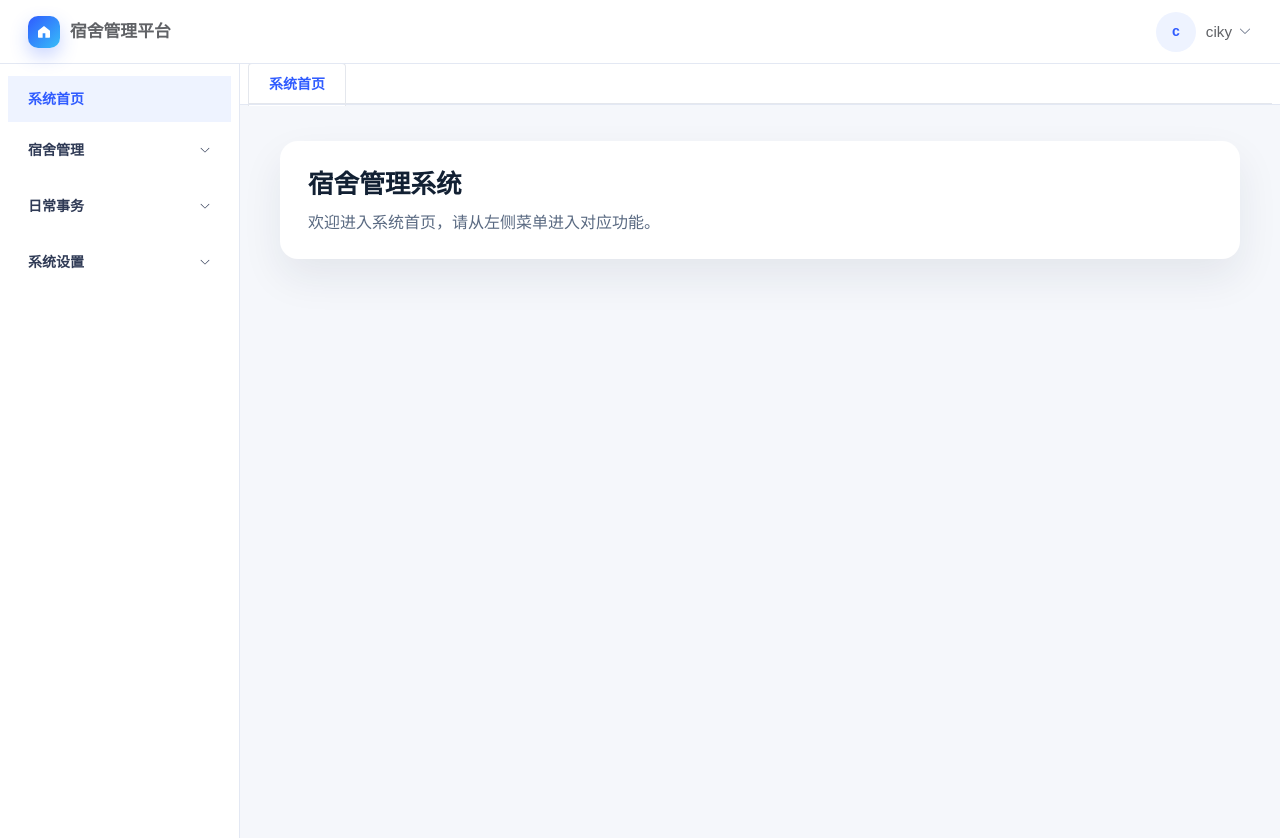
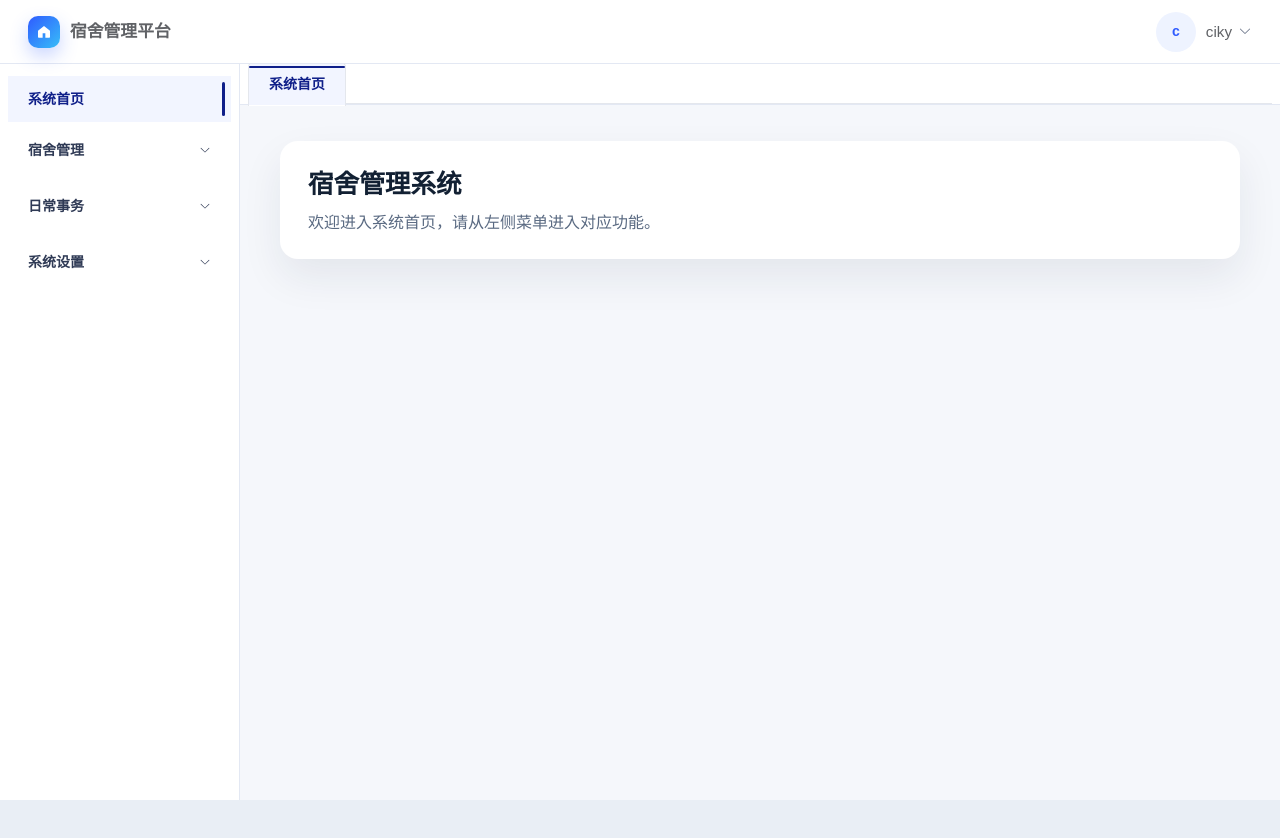
Before and after one commit to Ciky03/dormitory-manage-web, a Vue app: page /home in a window 1280 px wide. Shown: the top 838 px of the page. After the commit the page ends 800 px from the top, so only its background shows below. Built offline with nearby package versions, Linux system fonts and the light colour scheme.

Commit message:
fix: 侧边栏,tab栏样式调整

```diff
--- a/src/components/SideNav.vue
+++ b/src/components/SideNav.vue
@@ -48,7 +48,7 @@ const activePath = computed(() => route.path)
         router
         background-color="transparent"
         text-color="#2f3a55"
-        active-text-color="#2f5bff"
+        active-text-color="var(--app-primary)"
       >
         <el-menu-item
           v-for="item in topLevelItems"
@@ -114,13 +114,25 @@ const activePath = computed(() => route.path)
   height: 38px;
   line-height: 38px;
   padding-left: 22px;
-  border-radius: 10px;
+  border-radius: 4px;
   margin: 2px 8px;
+  position: relative;
 }
 
 .menu :deep(.el-menu-item.is-active) {
-  background: #eef3ff;
-  color: #2f5bff;
+  background: #f2f5ff;
+  color: var(--app-primary);
+}
+
+.menu :deep(.el-menu-item.is-active)::after {
+  content: "";
+  position: absolute;
+  right: 6px;
+  top: 6px;
+  bottom: 6px;
+  width: 3px;
+  border-radius: 3px;
+  background: var(--app-primary);
 }
 
 .todo-tag {
--- a/src/components/TabSwitch.vue
+++ b/src/components/TabSwitch.vue
@@ -62,11 +62,30 @@ const handleTabRemove = (name) => {
 .tabs :deep(.el-tabs__item) {
   height: 42px;
   line-height: 42px;
-  border-radius: 10px 10px 0 0;
+  border-radius: 4px 4px 0 0;
   font-weight: 600;
+  position: relative;
+  border-left: none;
+  border-right: none;
 }
 
 .tabs :deep(.el-tabs__item.is-active) {
-  color: #2f5bff;
+  color: var(--app-primary);
+  background: #f2f5ff;
+}
+
+.tabs :deep(.el-tabs__item.is-active)::after {
+  content: "";
+  position: absolute;
+  left: 0;
+  right: 0;
+  top: 2px;
+  height: 2px;
+  border-radius: 3px;
+  background: var(--app-primary);
+}
+
+.tabs :deep(.el-tabs__nav) {
+  border: none;
 }
 </style>
--- a/src/layouts/MainLayout.vue
+++ b/src/layouts/MainLayout.vue
@@ -73,7 +73,7 @@ const handleTabChange = (name) => {
 
 <style scoped>
 .app-layout {
-  min-height: 100vh;
+  height: 100vh;
   display: flex;
   flex-direction: column;
   background: #f5f7fb;
@@ -89,15 +89,20 @@ const handleTabChange = (name) => {
   display: grid;
   grid-template-columns: auto 1fr;
   min-height: 0;
+  flex: 1 1 auto;
+  overflow: hidden;
 }
 
 .app-main {
   display: flex;
   flex-direction: column;
   min-width: 0;
+  min-height: 0;
 }
 
 .app-content {
   padding: 36px 40px;
+  flex: 1 1 auto;
+  overflow: auto;
 }
 </style>
--- a/src/styles/global.css
+++ b/src/styles/global.css
@@ -6,8 +6,8 @@
   background-color: #e9eef5;
   text-rendering: optimizeLegibility;
   -webkit-font-smoothing: antialiased;
-  --app-primary: #2f5bff;
-  --app-primary-dark: #1f46d9;
+  --app-primary: #0f1f89;
+  --app-primary-dark: #0b1768;
   --app-success: #22c55e;
   --app-warning: #f59e0b;
   --app-danger: #ef4444;
@@ -32,10 +32,16 @@
   box-sizing: border-box;
 }
 
+html,
+body,
+#app {
+  height: 100%;
+}
+
 body {
   margin: 0;
-  min-height: 100vh;
   background: radial-gradient(circle at top, #f6f9ff 0%, #e7ecf3 40%, #dfe6f0 100%);
+  overflow: hidden;
 }
 
 a {
@@ -44,7 +50,7 @@ a {
 }
 
 #app {
-  min-height: 100vh;
+  min-height: 100%;
 }
 
 .el-table .el-table__header-wrapper th.el-table__cell {
--- a/src/views/System/Menu/index.vue
+++ b/src/views/System/Menu/index.vue
@@ -94,10 +94,12 @@ onMounted(loadMenus)
 .menu-page {
   display: grid;
   gap: 18px;
+  min-width: 0;
 }
 
 .menu-table {
   border-radius: 12px;
+  width: 100%;
 }
 
 .menu-card {
@@ -105,6 +107,7 @@ onMounted(loadMenus)
   border-radius: 18px;
   padding: 16px 18px 18px;
   box-shadow: 0 18px 40px rgba(22, 33, 60, 0.08);
+  overflow: hidden;
 }
 
 .menu-card__toolbar {
@@ -112,4 +115,8 @@ onMounted(loadMenus)
   justify-content: flex-start;
   margin-bottom: 12px;
 }
+
+.menu-card :deep(.el-table__body-wrapper) {
+  overflow-x: auto;
+}
 </style>
```
